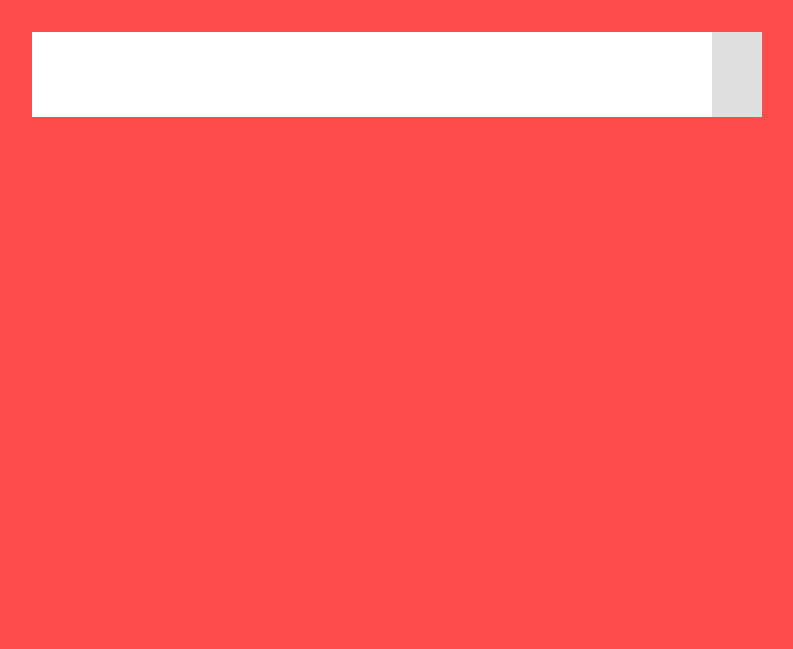
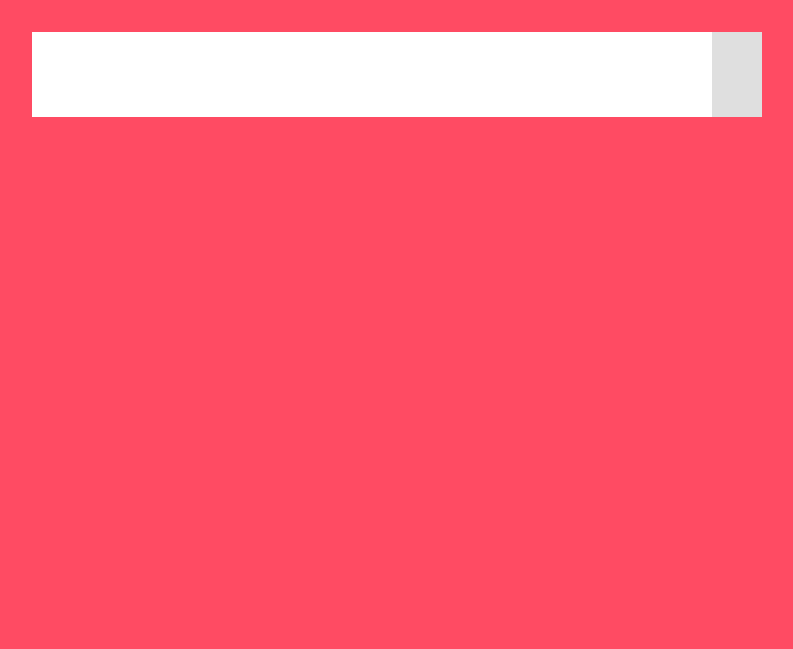
Before and after one commit to Fog314/ToDO, a plain HTML site: page index.html in a window 1280 px wide. Shown: the part 151-800 px from the top of the page, without its empty margins (268-1061 px from the left). Drawn offline with nearby package versions, Linux system fonts and the light colour scheme.

Commit message:
Commit 09.02.2020

```diff
--- a/styles.scss
+++ b/styles.scss
@@ -23,7 +23,7 @@ header{
 }
 
 body {
-    background-color: rgb(255, 75, 75);
+    background-color: rgb(255, 75, 99);
     font-family: 'Lato', sans-serif;
     color: white;
     width: 100%;
```
Also changed, not shown: styles.css.
